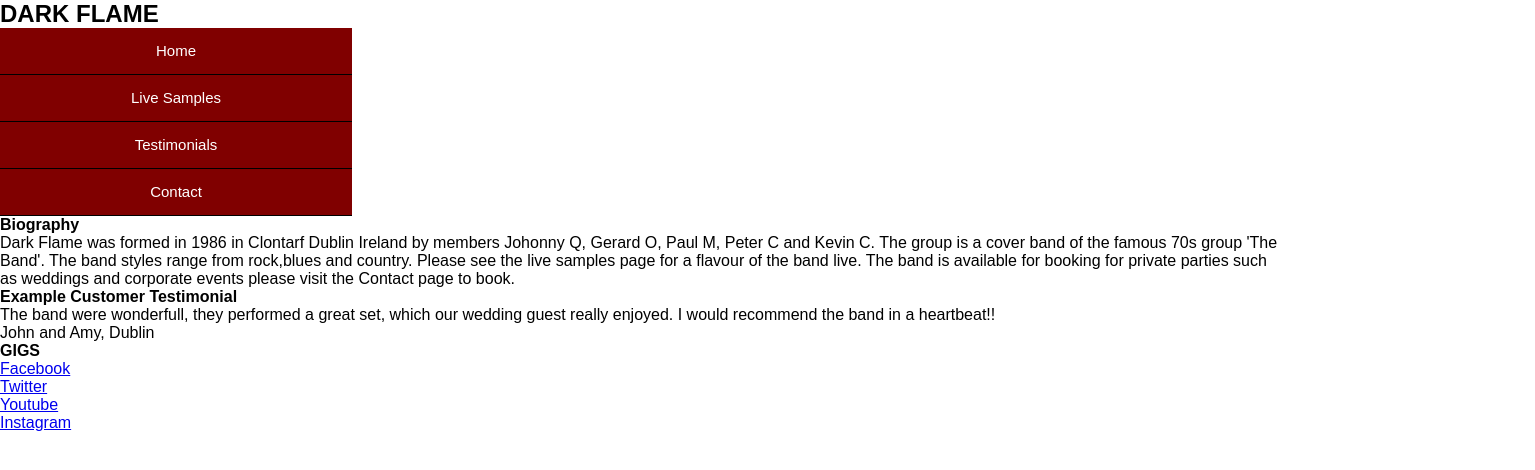
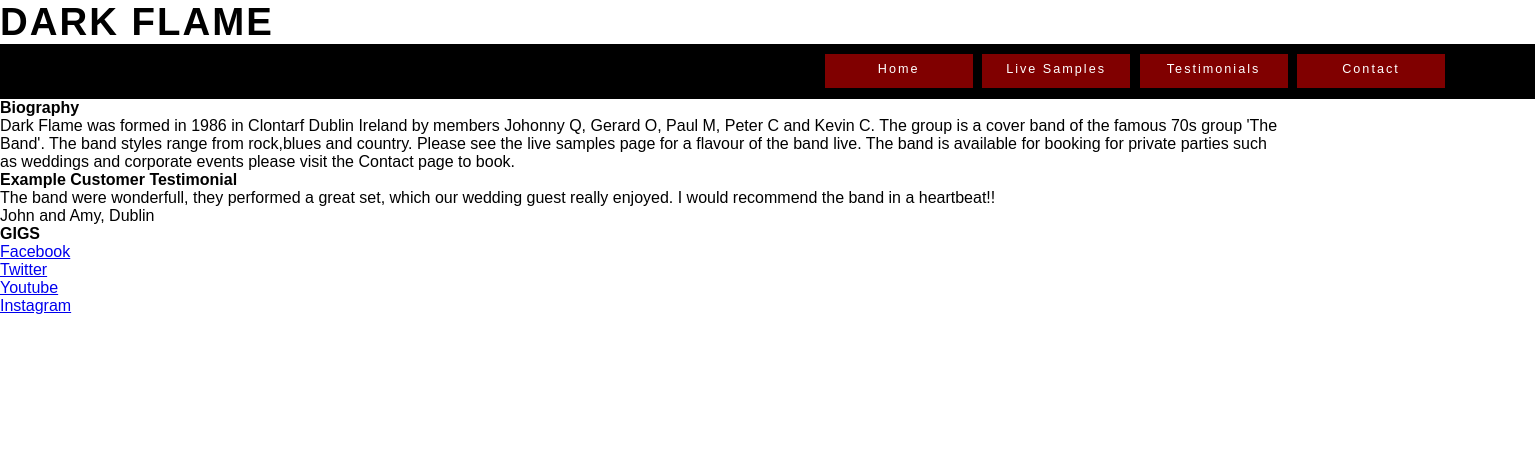
Before and after one commit to Code-Institute-Submissions/djmolloy57-Project1-Band-site_OctResub, a plain HTML site: page index.html in a window 1280 px wide. Shown: the whole page, 1535 px wide, since content can reach past the window. Drawn offline with Linux system fonts and the light colour scheme.

Commit message:
added nav css styling media query for desktop view

```diff
--- a/assets/css/style.css
+++ b/assets/css/style.css
@@ -47,3 +47,46 @@ nav li > a{
 nav ul li:hover {
     background-color: black;
 }
+
+@media screen and (min-width: 1025px){
+
+    header h1 {
+        font-size: 240%;
+        padding-top: 0;
+        margin-top: 0;
+        margin-bottom: 0;
+        padding-bottom: 0; /* added 10:50am 25th Apr*/
+        letter-spacing: 2px;
+    }
+
+    nav {
+          height: 55px;
+          background-color: var(--black);
+          width: 1535px;
+    }
+    nav ul {
+      max-width: 1450px;
+      margin-top: 10px;
+      margin-bottom: 10px;
+      padding: 0px -10px 0px -10px;
+      text-align: right;
+      width: 1535px;
+      display: inline-block;
+    }
+    nav ul > li {
+          display: inline-block;
+          text-align: center;
+          margin-right: 5px;
+          width: 120px;
+          height: 8px;
+          padding-top: 5px;
+          padding-bottom: 21px;
+    }
+    nav li > a {
+          font-size: 79%;
+          padding: auto;
+          margin-bottom: 5px;
+          height: 40px;
+          letter-spacing: 2px;
+    }
+}
```
